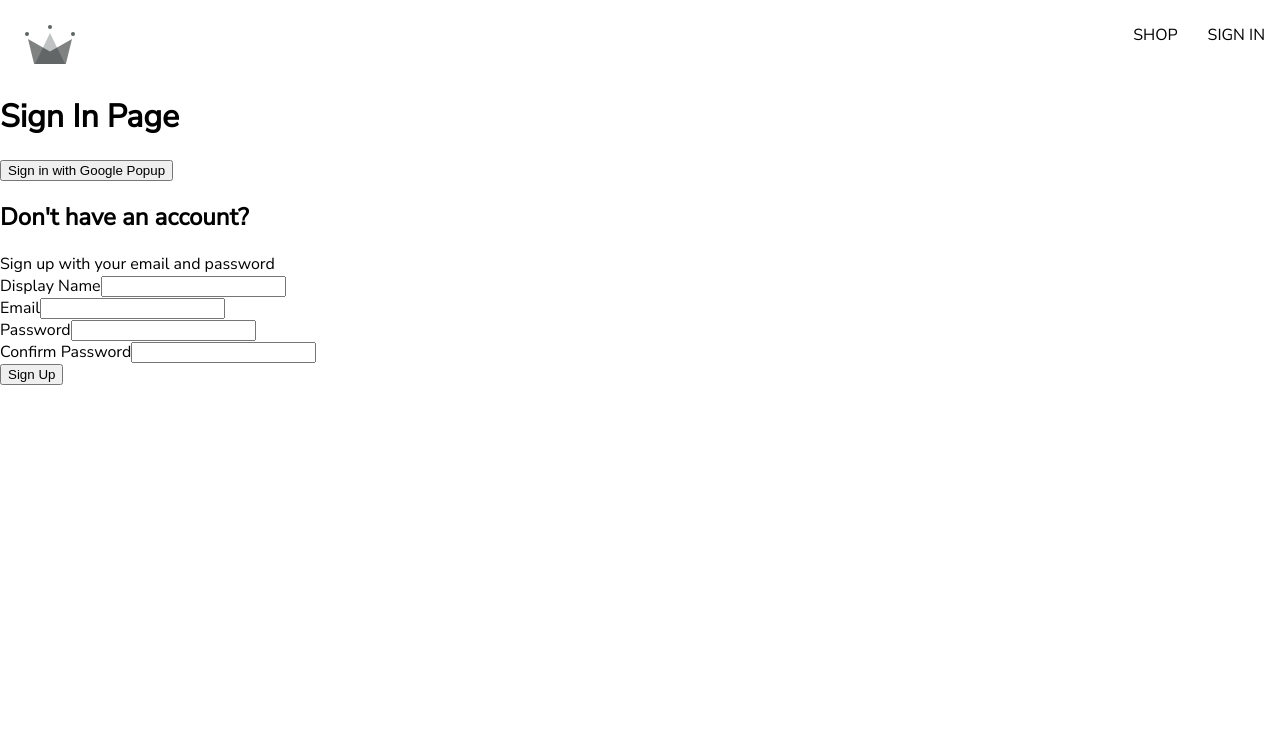
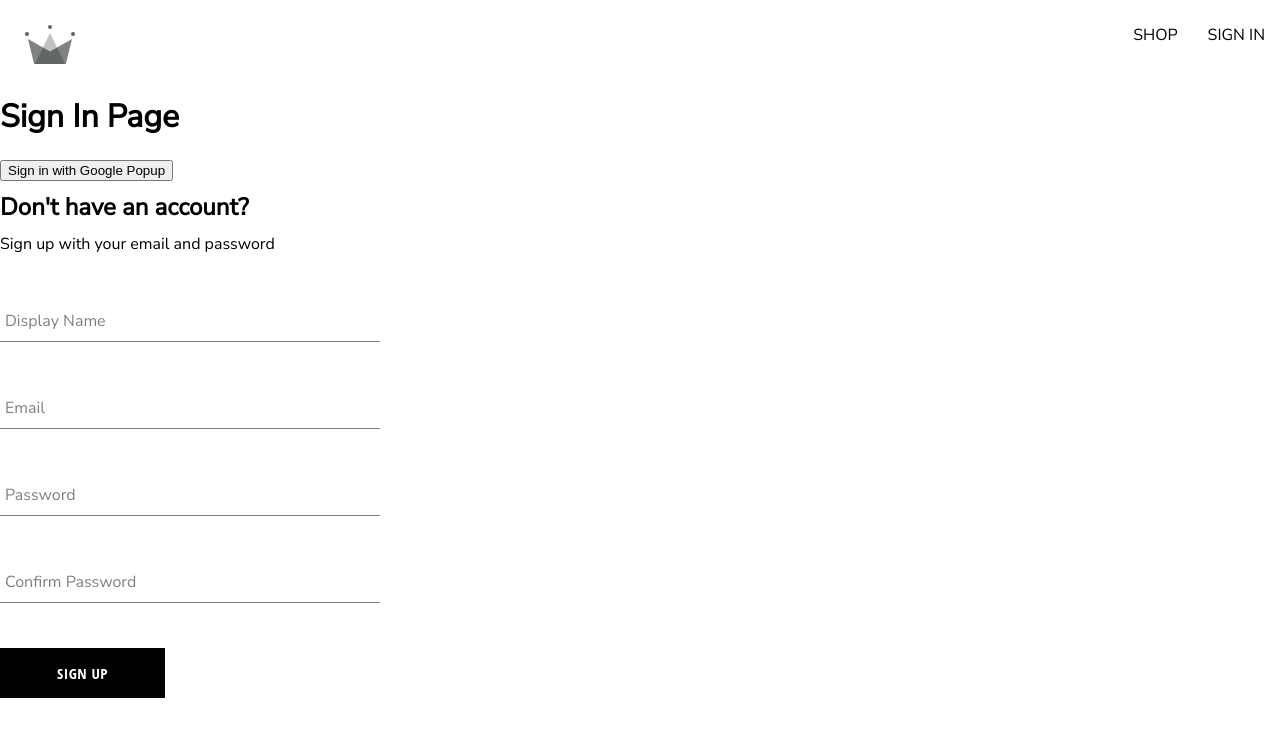
Before and after one commit to SheeloveDol/gc-clothing, a React (Create React App) app: page /sign-in in a window 1280 px wide. Shown: the top 736 px of the page. Built offline with nearby package versions, Linux system fonts and the light colour scheme.

Commit message:
Created Button componenent

```diff
--- /dev/null
+++ b/src/components/button/button.component.jsx
@@ -0,0 +1,18 @@
+
+import './button.styles.scss'
+
+const BUTTON_TYPE_CLASSES = {
+    google: 'google-sign-in',
+    inverted: 'inverted'
+}
+
+
+const Button = ({ children, buttonType, ...otherProps }) => {
+    return (
+        <button className={`button-container ${BUTTON_TYPE_CLASSES[buttonType]}`} {...otherProps} >
+            {children}
+        </button>
+    )
+}
+
+export default Button;
--- /dev/null
+++ b/src/components/button/button.styles.scss
@@ -0,0 +1,46 @@
+.button-container {
+    min-width: 165px;
+    width: auto;
+    height: 50px;
+    letter-spacing: 0.5px;
+    line-height: 50px;
+    padding: 0 35px 0 35px;
+    font-size: 15px;
+    background-color: black;
+    color: white;
+    text-transform: uppercase;
+    font-family: 'Open Sans Condensed';
+    font-weight: bolder;
+    border: none;
+    cursor: pointer;
+    display: flex;
+    justify-content: center;
+
+    &:hover {
+      background-color: white;
+      color: black;
+      border: 1px solid black;
+    }
+
+    &.google-sign-in {
+      background-color: #4285f4;
+      color: white;
+
+      &:hover {
+        background-color: #357ae8;
+        border: none;
+      }
+    }
+
+    &.inverted {
+      background-color: white;
+      color: black;
+      border: 1px solid black;
+
+      &:hover {
+        background-color: black;
+        color: white;
+        border: none;
+      }
+    }
+  }
--- a/src/components/form-input/form-input.component.jsx
+++ b/src/components/form-input/form-input.component.jsx
@@ -1,10 +1,15 @@
 import './form-input.styles.scss'
+
+
 
 const FormInput = ({ label, ...otherProps }) => {
     return (
-        <div>
-            <label >{label}</label>
-            <input {...otherProps} />
+        <div className="group">
+            <input className="form-input" {...otherProps} />
+            {label && (
+                <label className={`${otherProps.value.length ? 'shrink' : ''} form-input-label`} >{label}</label>
+            )}
+
         </div>
     )
 }
--- a/src/components/sign-up-form/sign-up-form.component.jsx
+++ b/src/components/sign-up-form/sign-up-form.component.jsx
@@ -2,6 +2,9 @@
 import { useState } from 'react';
 
 import FormInput from '../form-input/form-input.component';
+import Button from '../button/button.component';
+
+import './sign-up-form.styles.scss'
 
 
 import {
@@ -97,7 +100,7 @@ const SignUpForm = () => {
           name='confirmPassword'
           value={confirmPassword}
         />
-        <button type='submit'>Sign Up</button>
+        <Button type='submit'>Sign Up</Button>
       </form>
     </div>
   );
--- /dev/null
+++ b/src/components/sign-up-form/sign-up-form.styles.scss
@@ -0,0 +1,9 @@
+.sign-up-container {
+    display: flex;
+    flex-direction: column;
+    width: 380px;
+
+    h2 {
+        margin: 10px 0;
+    }
+}
```
